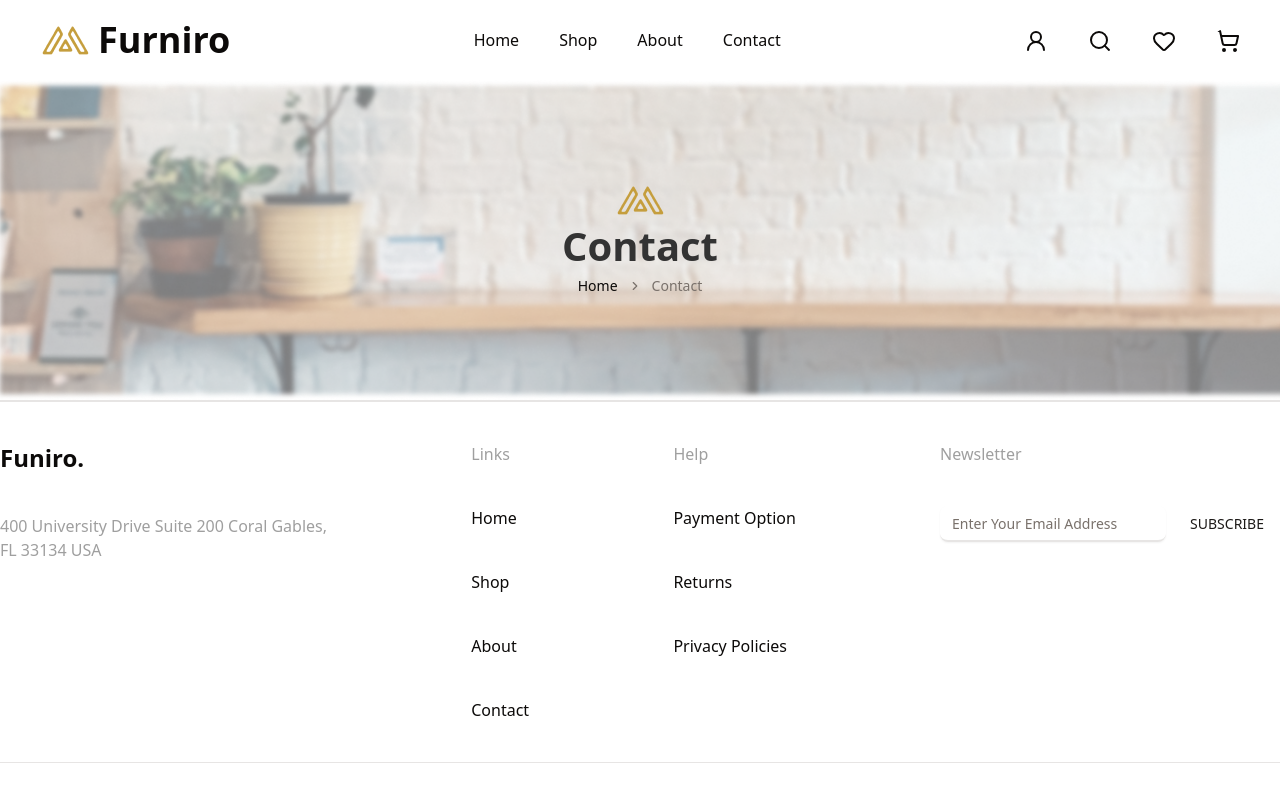
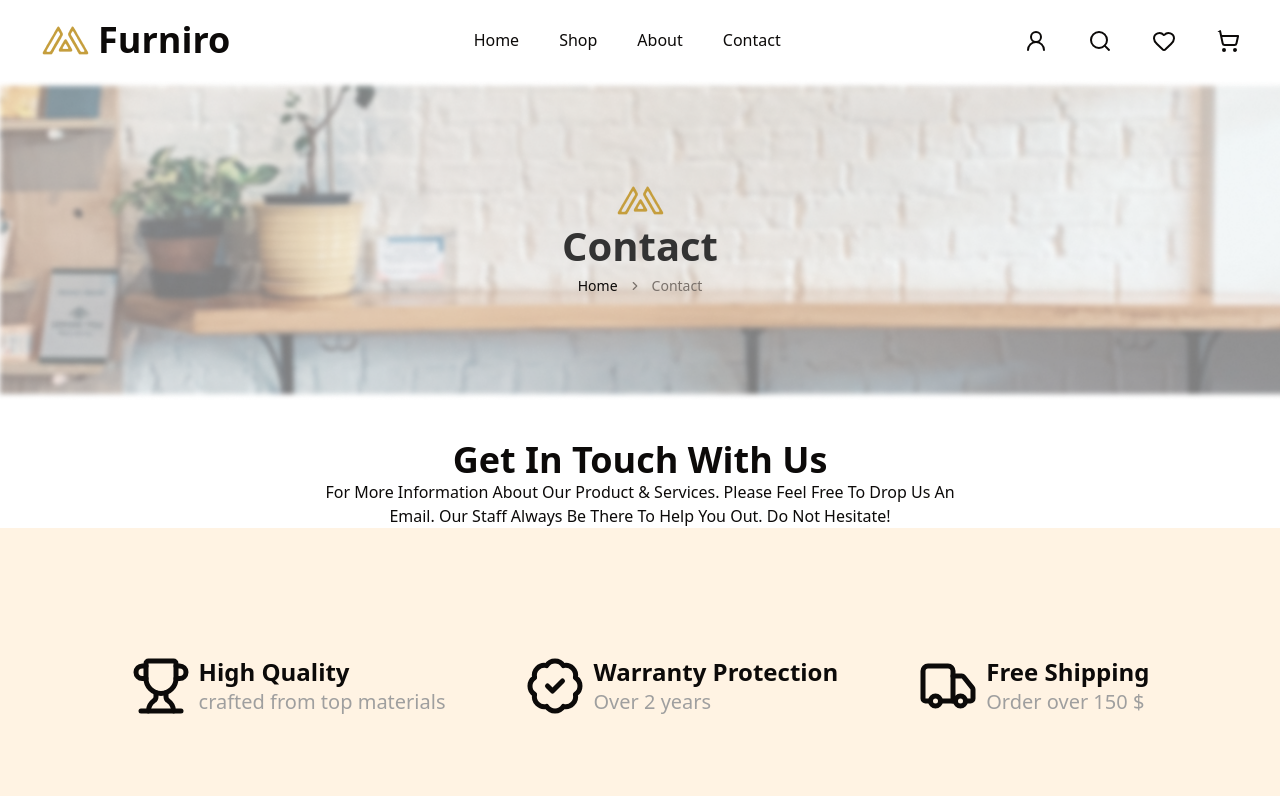
Before and after one commit to ShawonMondol-Shibu/Furniro-shop, a Next.js app: page /contact in a window 1280 px wide. Shown: the top 796 px of the page. Built offline with nearby package versions, Linux system fonts and the light colour scheme.

Commit message:
contact is  added

```diff
--- a/app/contact/page.tsx
+++ b/app/contact/page.tsx
@@ -1,10 +1,19 @@
 import HeaderBreadCrumb from '@/components/layouts/HeaderBreadCrumb'
+import Services from '@/components/layouts/Services'
 import React from 'react'
 
 export default function Page() {
   return (
     <div>
       <HeaderBreadCrumb title='Contact' breadCrumbPage='Home' breadCrumbLink='Contact' />
+
+      <main className='my-10'>
+        <div className='w-2xl text-center m-auto'>
+          <h2 className='text-4xl font-semibold'>Get In Touch With Us</h2>
+          <p className='text-base font-normal'>For More Information About Our Product & Services. Please Feel Free To Drop Us An Email. Our Staff Always Be There To Help You Out. Do Not Hesitate!</p>
+        </div>
+        <Services/>
+      </main>
     </div>
   )
 }
--- a/components/layouts/HeaderBreadCrumb.tsx
+++ b/components/layouts/HeaderBreadCrumb.tsx
@@ -32,7 +32,7 @@ export default function HeaderBreadCrumb({
             alt="Furniro Hero logo"
             className="m-auto"
           />
-          <Title className="text-center">{title} </Title>
+          <Title className="text-center text-[48px]">{title} </Title>
           <Breadcrumb className="m-auto">
             <BreadcrumbList>
               <BreadcrumbItem>
```
